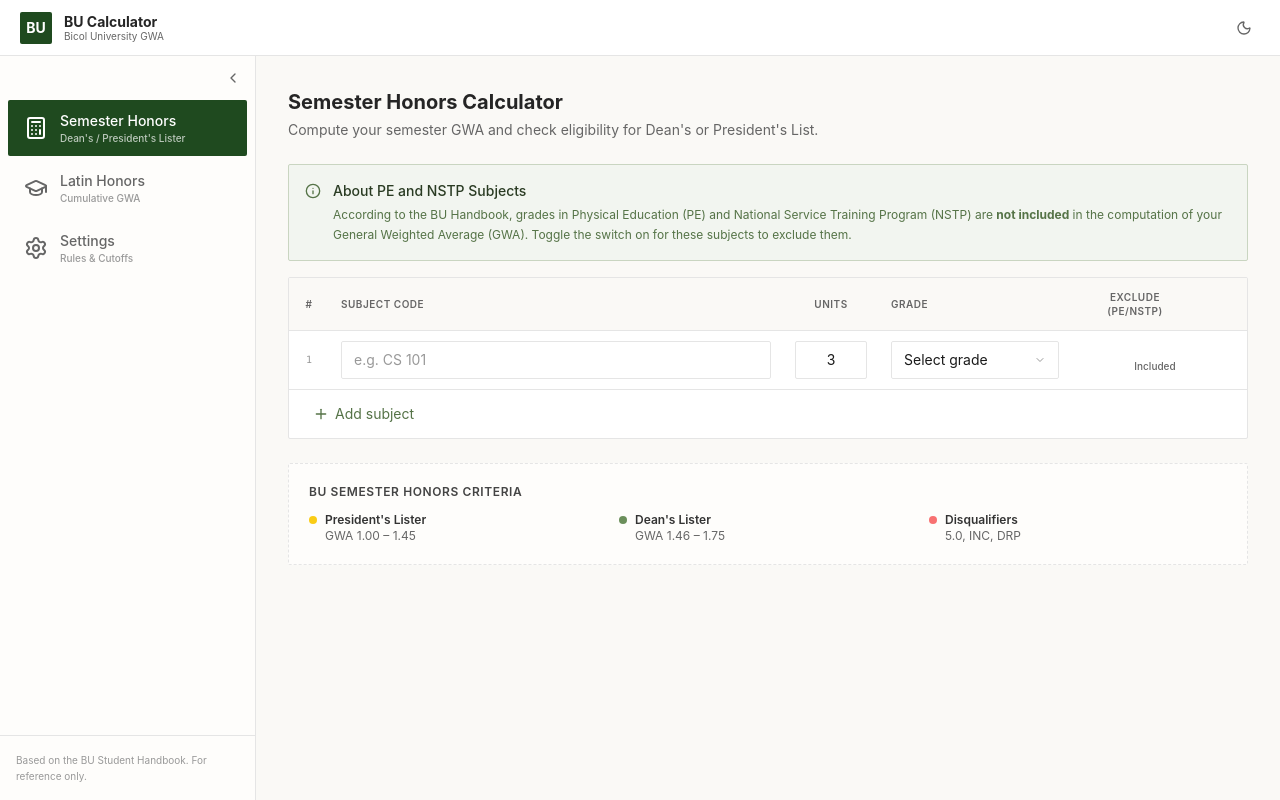
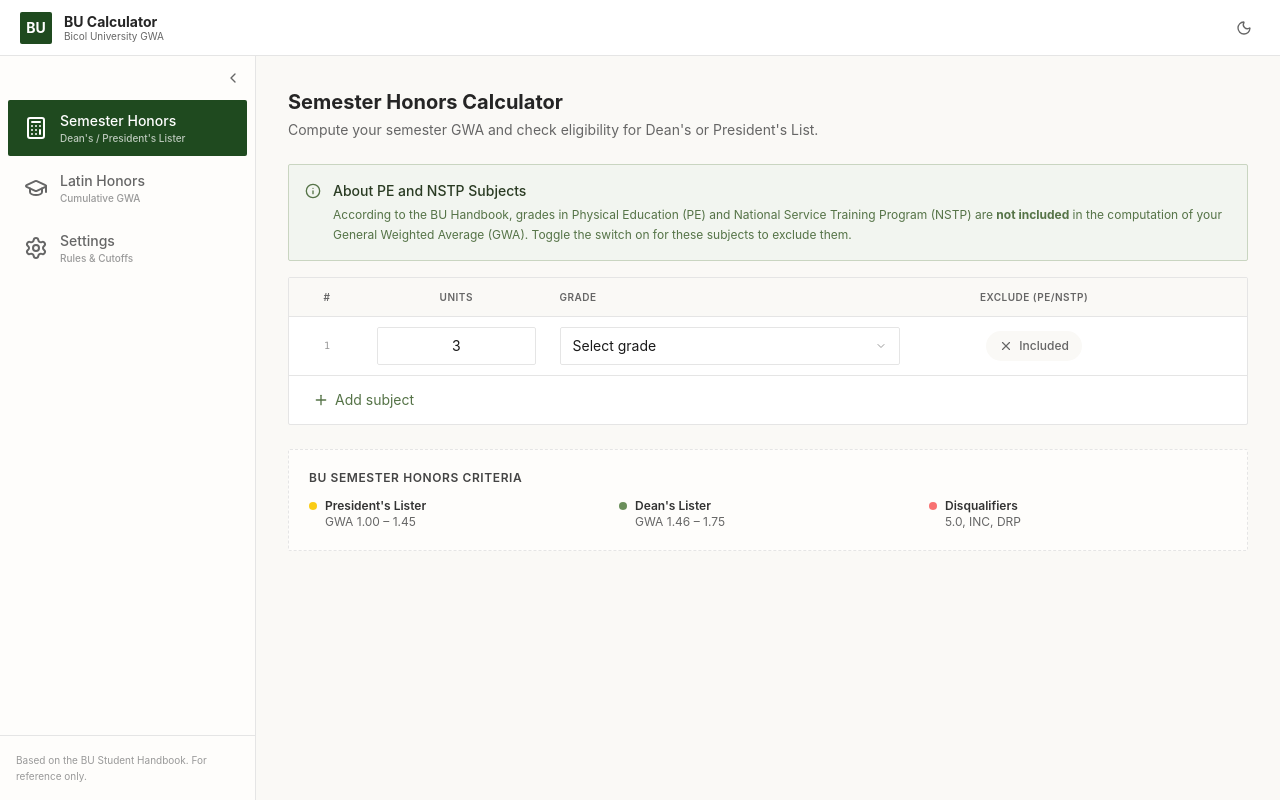
Before and after one commit to renjiyomo/bu-calculator, a React (Vite) app: page / in a window 1280 px wide. Built offline with nearby package versions, Linux system fonts and the light colour scheme.

Commit message:
removed the subject code input and redesign the pe/nstp toggle

```diff
--- a/src/components/semester/SubjectRow.tsx
+++ b/src/components/semester/SubjectRow.tsx
@@ -3,7 +3,7 @@
 // A single subject input row with all fields
 // ========================================
 
-import { Trash2 } from 'lucide-react';
+import { Trash2, Check, X } from 'lucide-react';
 import type { Subject, Grade, HonorsRules } from '../../types';
 import { GradeSelect } from '../shared/GradeSelect';
 import { isDisqualifyingGrade } from '../../utils/bu-computation';
@@ -42,17 +42,7 @@
         {index + 1}
       </td>
 
-      {/* Subject Code */}
-      <td className="px-3 py-2.5">
-        <input
-          type="text"
-          placeholder="e.g. CS 101"
-          value={subject.subjectCode}
-          onChange={(e) => onUpdate({ subjectCode: e.target.value })}
-          className="input-field text-sm"
-          id={`subject-code-${subject.id}`}
-        />
-      </td>
+
 
       {/* Units */}
       <td className="px-3 py-2.5 w-24">
@@ -81,22 +71,28 @@
 
       {/* PE/NSTP Toggle */}
       <td className="px-3 py-2.5 w-32 text-center">
-        <label
-          className="relative inline-flex items-center cursor-pointer group/toggle"
-          title="Exclude this subject from GWA computation (for PE and NSTP)"
+        <button
+          onClick={() => onUpdate({ isPeNstp: !subject.isPeNstp })}
+          className={`inline-flex items-center gap-1.5 px-3 py-1.5 rounded-full text-xs font-medium transition-all ${
+            subject.isPeNstp
+              ? 'bg-sage-100 dark:bg-sage-900/40 text-sage-700 dark:text-sage-400 border border-sage-200 dark:border-sage-700'
+              : 'bg-cream-100 dark:bg-charcoal-700 text-charcoal-400 dark:text-charcoal-500 hover:bg-cream-200 dark:hover:bg-charcoal-600 border border-transparent'
+          }`}
+          title="Toggle whether to exclude this subject (e.g. PE or NSTP)"
+          type="button"
         >
-          <input
-            type="checkbox"
-            checked={subject.isPeNstp}
-            onChange={(e) => onUpdate({ isPeNstp: e.target.checked })}
-            className="sr-only peer"
-            id={`pe-nstp-${subject.id}`}
-          />
-          <div className="w-8 h-4.5 bg-charcoal-200 dark:bg-charcoal-600 peer-focus:ring-2 peer-focus:ring-sage-500/20 rounded-sm peer peer-checked:after:translate-x-full peer-checked:bg-sage-500 dark:peer-checked:bg-sage-600 after:content-[''] after:absolute after:top-[2px] after:left-[2px] after:bg-white after:rounded-sm after:h-3.5 after:w-3.5 after:transition-all"></div>
-          <span className="ml-2 text-2xs font-medium text-charcoal-400 dark:text-charcoal-500 group-hover/toggle:text-charcoal-600 dark:group-hover/toggle:text-charcoal-300">
-            {subject.isPeNstp ? 'Excluded' : 'Included'}
-          </span>
-        </label>
+          {subject.isPeNstp ? (
+            <>
+              <Check className="w-3.5 h-3.5" />
+              Excluded
+            </>
+          ) : (
+            <>
+              <X className="w-3.5 h-3.5" />
+              Included
+            </>
+          )}
+        </button>
       </td>
 
       {/* Remove */}
--- a/src/components/semester/SubjectTable.tsx
+++ b/src/components/semester/SubjectTable.tsx
@@ -45,9 +45,7 @@
               <th className="px-3 py-3 text-2xs font-semibold text-charcoal-400 dark:text-charcoal-400 uppercase tracking-wider w-10 text-center">
                 #
               </th>
-              <th className="px-3 py-3 text-2xs font-semibold text-charcoal-400 dark:text-charcoal-400 uppercase tracking-wider text-left">
-                Subject Code
-              </th>
+
               <th className="px-3 py-3 text-2xs font-semibold text-charcoal-400 dark:text-charcoal-400 uppercase tracking-wider text-center w-24">
                 Units
               </th>
```
